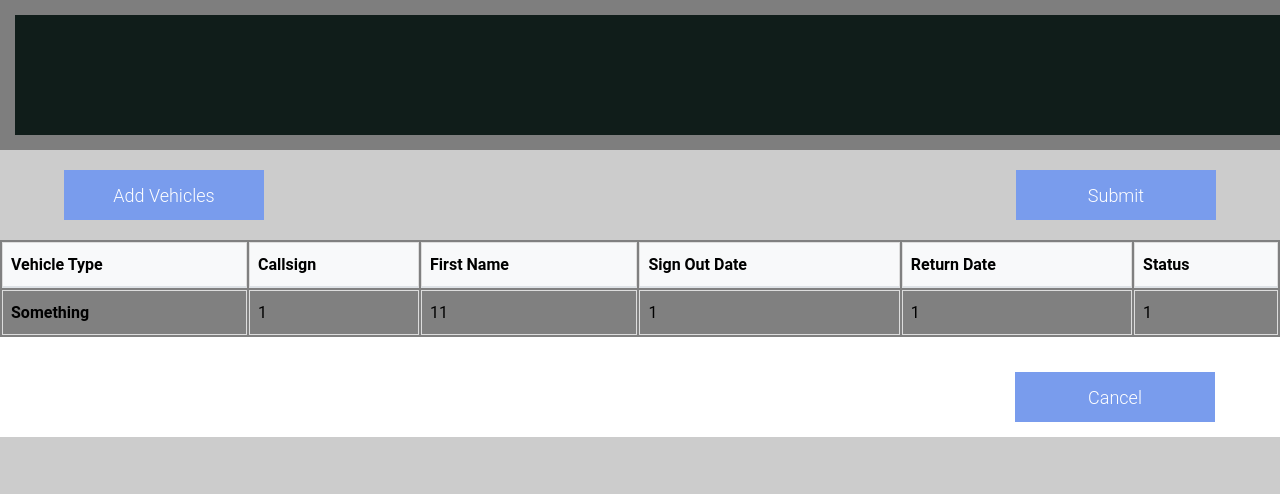
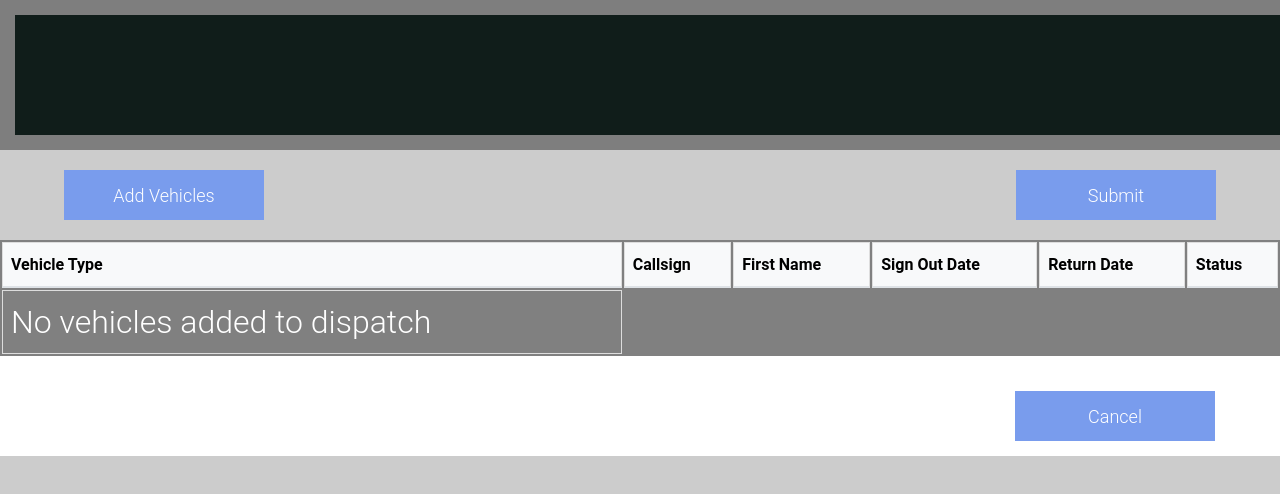
Before and after one commit to radiasian1122/vehicle-dispatch, a React (Vite) app in the folder frontend/: page /dispatch-form in a window 1280 px wide. Shown: the top 494 px of the page. Built offline with nearby package versions, Linux system fonts and the light colour scheme.

Commit message:
-dispatch form 99% -vehicles component added -some files added as scaffolding

```diff
--- a/frontend/src/App.jsx
+++ b/frontend/src/App.jsx
@@ -1,17 +1,19 @@
-import { useState } from "react";
-import { Routes, Route } from "react-router-dom";
+import {useState} from "react";
+import {Routes, Route} from "react-router-dom";
 import Login from "./Login.jsx";
 import Home from "./Home.jsx";
 import DispatchForm from "./DispatchForm.jsx"
 import "./App.css";
+import Vehicles from "./Vehicles.jsx";
 
 function App() {
     return (
         <>
             <Routes>
-        <Route index element={<Login />} />
-        <Route path="/home" element={<Home />} />
-          <Route path="/dispatch-form" element={<DispatchForm/>} />
+                <Route index element={<Login/>}/>
+                <Route path="/home" element={<Home/>}/>
+                <Route path="/dispatch-form" element={<DispatchForm/>}/>
+                <Route path="/vehicles" element={<Vehicles/>} />
             </Routes>
         </>
     );
--- a/frontend/src/DispatchForm.jsx
+++ b/frontend/src/DispatchForm.jsx
@@ -1,16 +1,24 @@
+import {useState} from 'react';
+import {useNavigate} from 'react-router-dom'
+
+
 import '../styles/dispatchForm.css'
 
 export default function DispatchForm() {
 
+    const [hasItems, setHasItems] = useState(false);
+    const navigate = useNavigate();
+
 
     return (
         <>
+
             <header className="main-header flex">
                 <h1>{localStorage.getItem('username')}</h1>
             </header>
             <main className="main-content flex">
                 <div className="vehicle-list-header flex">
-                    <button className="add-vehicles-button">Add Vehicles</button>
+                    <button onClick={() => navigate('/vehicles')} className="add-vehicles-button">Add Vehicles</button>
                     <button type="submit">Submit</button>
                 </div>
                 <form className="main-dispatch-form-container flex">
@@ -28,6 +36,8 @@ export default function DispatchForm() {
                         </thead>
                         <tbody>
                         <tr>
+                            {hasItems &&
+                                <>
                                     <th scope="row">Something</th>
                                     <td>1</td>
 
@@ -35,6 +45,11 @@ export default function DispatchForm() {
                                     <td>1</td>
                                     <td>1</td>
                                     <td>1</td>
+                                </> ||
+                                <td className="dispatch-form-placeholder">No vehicles added to dispatch</td>
+
+                            }
+
                         </tr>
 
                         </tbody>
--- /dev/null
+++ b/frontend/src/Vehicles.jsx
@@ -0,0 +1,9 @@
+
+
+function Vehicles () {
+    return (
+        <h1>Vehicles!</h1>
+    )
+}
+
+export default Vehicles;
--- a/frontend/styles/dispatchForm.css
+++ b/frontend/styles/dispatchForm.css
@@ -47,3 +47,10 @@ button:hover {
     margin-top: 20px;
     margin-right: 50px;
 }
+
+.dispatch-form-placeholder {
+    text-align: center;
+    color: white;
+    font-size: 2rem;
+    font-weight: 300;
+}
```
Also changed, not shown: frontend/src/LandingPage.jsx (added), frontend/utils.js (added), 1 other file (tests, documents, lock files or other folders). Lines whose indentation alone changed are shown as unchanged.
